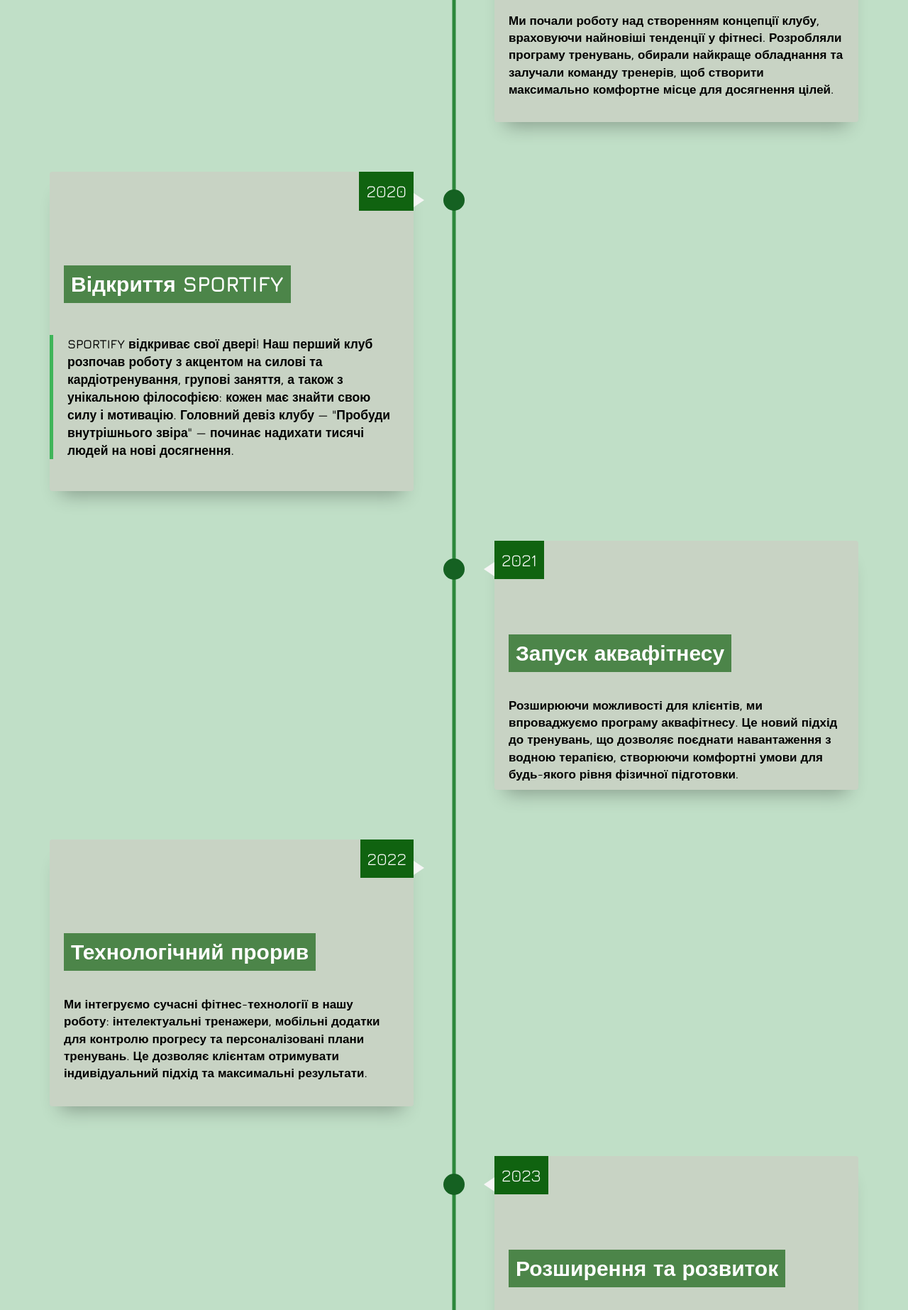
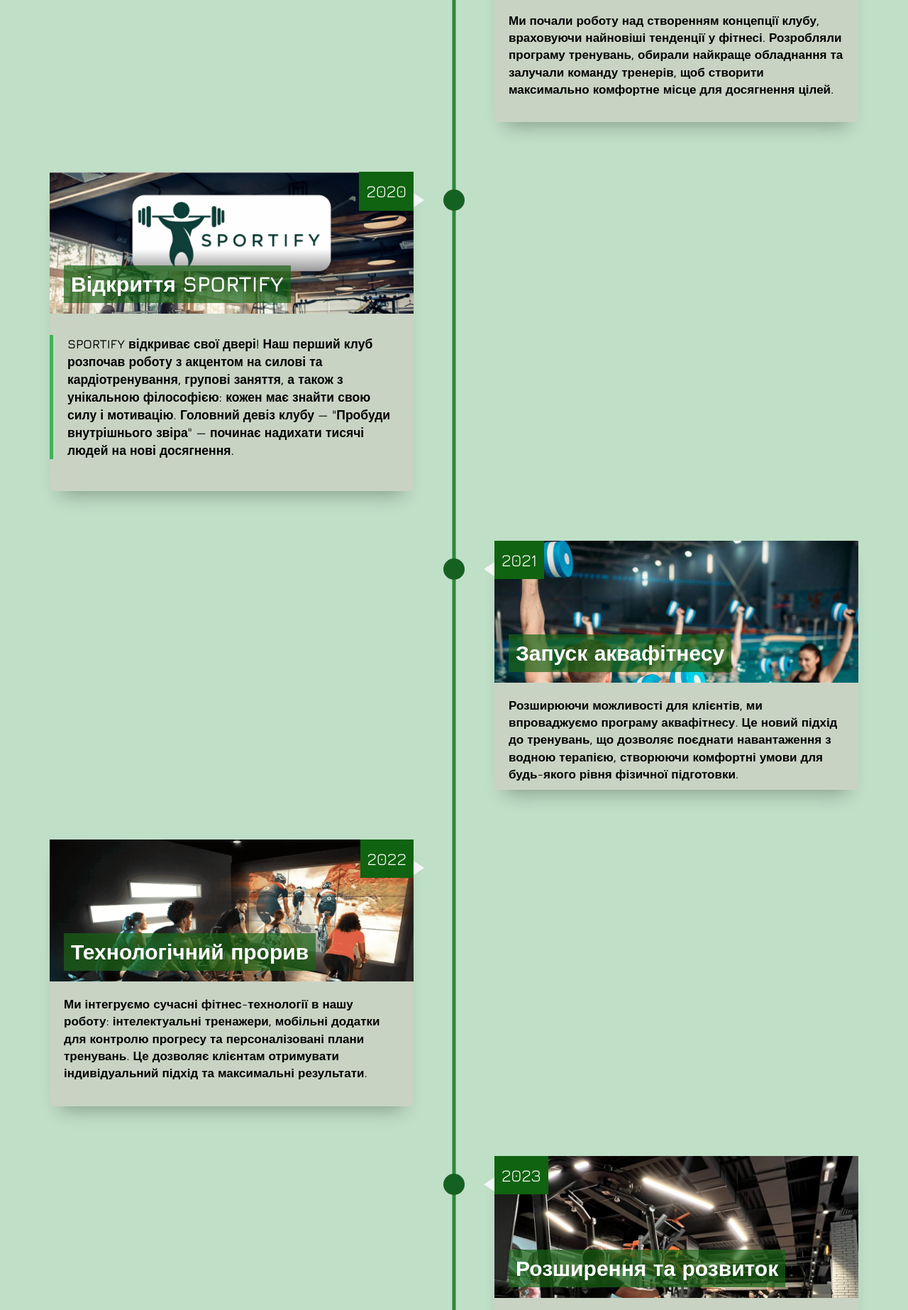
Before and after one commit to DVladyslav/IS-31_DriukVV_Laba2, a plain HTML site: page timeline/vertical-timeline-2/timeline.html in a window 1280 px wide. Shown: the part 749-2595 px from the top of the page at 71% size. Drawn offline with nearby package versions, Linux system fonts and the light colour scheme; a script that the page names is missing.

Commit message:
commit 2

```diff
--- a/timeline/vertical-timeline-2/timeline.html
+++ b/timeline/vertical-timeline-2/timeline.html
@@ -25,7 +25,7 @@
         <div class="timeline-img"></div>
         <div class="timeline-content timeline-card js--fadeInLeft">
 
-          <div class="timeline-img-header" style="background-image: url('../images/idea.jpg') ;">
+          <div class="timeline-img-header" style="background-image: url('/images/idea.jpg') ;">
             <h2> Ідея народжується</h2>
           </div>
 
@@ -39,7 +39,7 @@
       <div class="timeline-item">
         <div class="timeline-img"></div>
         <div class="timeline-content timeline-card js--fadeInRight">
-          <div class="timeline-img-header" style="background-image: url('../images/planning-people.jpg') ;">
+          <div class="timeline-img-header" style="background-image: url('/images/planning-people.jpg') ;">
             <h2>Підготовка та планування</h2>
           </div>
           <div class="date">2019</div>
@@ -54,7 +54,7 @@
       <div class="timeline-item">
         <div class="timeline-img"></div>
         <div class="timeline-content timeline-card js--fadeInLeft">
-          <div class="timeline-img-header" style="background-image: url('../images/open_gym.png') ; ">
+          <div class="timeline-img-header" style="background-image: url('/images/open_gym.png') ; ">
             <h2>Відкриття SPORTIFY</h2>
           </div>
           <div class="date">2020</div>
@@ -70,7 +70,7 @@
         <div class="timeline-img"></div>
 
         <div class="timeline-content timeline-card js--fadeInRight">
-          <div class="timeline-img-header" style="background-image: url('../images/akva_fitness.png') ; ">
+          <div class="timeline-img-header" style="background-image: url('/images/akva_fitness.png') ; ">
             <h2>Запуск аквафітнесу</h2>
           </div>
           <div class="date">2021</div>
@@ -83,7 +83,7 @@
       <div class="timeline-item">
 
         <div class="timeline-content timeline-card js--fadeInLeft">
-          <div class="timeline-img-header" style="background-image: url('../images/fitness_technology.png') ; ">
+          <div class="timeline-img-header" style="background-image: url('/images/fitness_technology.png') ; ">
             <h2>Технологічний прорив</h2>
           </div>
           <div class="date">2022</div>
@@ -99,7 +99,7 @@
         <div class="timeline-img"></div>
 
         <div class="timeline-content timeline-card js--fadeInRight">
-          <div class="timeline-img-header" style="background-image: url('../images/sportify_2023.png') ; ">
+          <div class="timeline-img-header" style="background-image: url('/images/sportify_2023.png') ; ">
             <h2>Розширення та розвиток</h2>
           </div>
           <div class="date">2023</div>
```
Also changed, not shown: images/idea.png (deleted).
